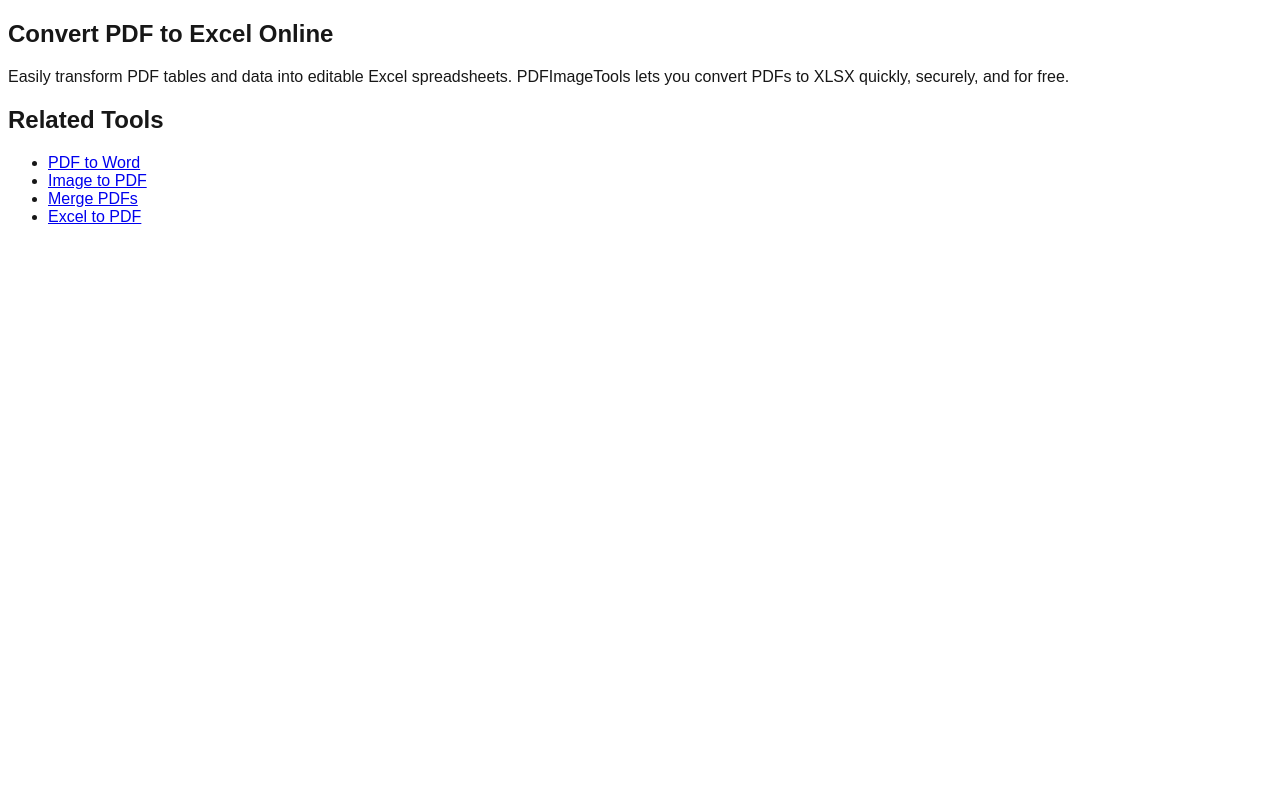
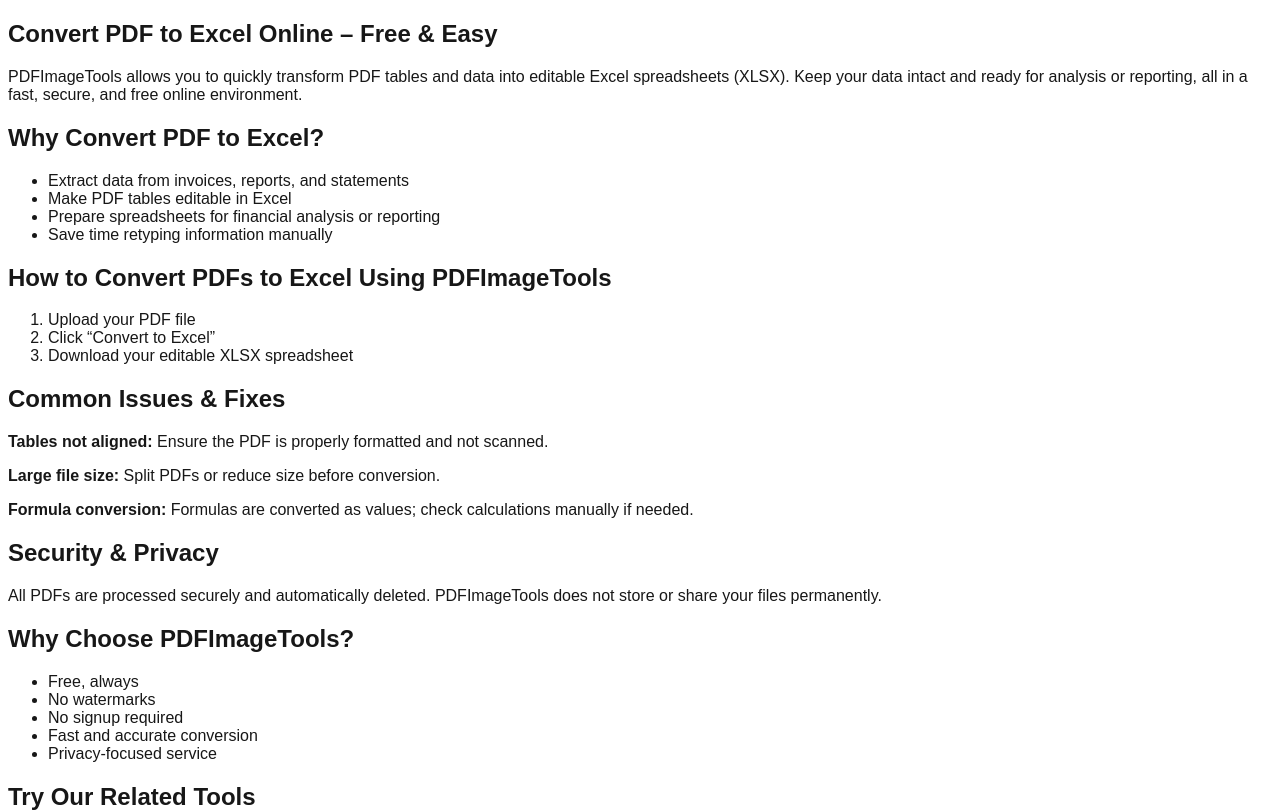
Before and after one commit to Leadmind-Developer/pdfimagetools-vercel, a Next.js app: page /blog/pdf-to-excel in a window 1280 px wide. Shown: the top 812 px of the page. Built offline with nearby package versions, Linux system fonts and the light colour scheme; no server answers.

Commit message:
Update page.tsx

```diff
--- a/src/app/blog/pdf-to-excel/page.tsx
+++ b/src/app/blog/pdf-to-excel/page.tsx
@@ -1,53 +1,43 @@
+// src/app/blog/pdf-to-excel/page.tsx
 import React from "react";
 import Link from "next/link";
 
 export const metadata = {
   title: "Convert PDF to Excel Online for Free | PDFImageTools",
   description:
-    "Convert PDF files into editable Excel spreadsheets online for free using PDFImageTools."
+    "Learn how to convert PDF tables and data into editable Excel spreadsheets online for free. Step-by-step guide, use cases, FAQs, and tips.",
+  robots: "index, follow",
+  openGraph: {
+    title: "Convert PDF to Excel Online – Free & Fast",
+    description:
+      "Easily convert PDF tables into Excel spreadsheets using PDFImageTools. No signup, no watermark, fully free.",
+    url: "https://pdfimagetools.app/blog/pdf-to-excel",
+    siteName: "PDFImageTools",
+    type: "article"
+  }
 };
 
-export default function PdfToExcelBlog() {
-
-const faq = [
-  {
-    "@type": "Question",
-    "name": "Is PDF to Excel free?",
-    "acceptedAnswer": {
-      "@type": "Answer",
-      "text": "Yes, PDF to Excel conversion is completely free with no limits or watermarks."
-    }
-  },
-  {
-    "@type": "Question",
-    "name": "Will tables stay accurate?",
-    "acceptedAnswer": {
-      "@type": "Answer",
-      "text": "Most tables and data structures are preserved during conversion."
-    }
-  },
-  {
-    "@type": "Question",
-    "name": "Are my files safe?",
-    "acceptedAnswer": {
-      "@type": "Answer",
-      "text": "Files are processed securely and deleted automatically."
-    }
-  }
-];
-
+export default function PdfToExcelBlogPage() {
   return (
     <article className="max-w-4xl mx-auto px-4 py-12 leading-relaxed">
 
+      {/* ================= JSON-LD SCHEMA ================= */}
       <script
         type="application/ld+json"
         dangerouslySetInnerHTML={{
           __html: JSON.stringify({
             "@context": "https://schema.org",
             "@type": "Article",
-      "headline": "How to Convert PDF to Excel Online for Free",
+            "headline": "Convert PDF to Excel Online",
+            "description": "Step-by-step guide to convert PDF tables and data into editable Excel spreadsheets online using PDFImageTools.",
             "author": { "@type": "Organization", "name": "PDFImageTools" },
+            "publisher": {
+              "@type": "Organization",
+              "name": "PDFImageTools",
+              "logo": { "@type": "ImageObject", "url": "https://pdfimagetools.app/logo.png" }
+            },
             "mainEntityOfPage": {
+              "@type": "WebPage",
               "@id": "https://pdfimagetools.app/blog/pdf-to-excel"
             }
           })
@@ -60,7 +50,32 @@ return (
           __html: JSON.stringify({
             "@context": "https://schema.org",
             "@type": "FAQPage",
-      "mainEntity": faq
+            "mainEntity": [
+              {
+                "@type": "Question",
+                "name": "Is PDF to Excel free?",
+                "acceptedAnswer": {
+                  "@type": "Answer",
+                  "text": "Yes, PDF to Excel conversion is completely free with no limits or watermarks."
+                }
+              },
+              {
+                "@type": "Question",
+                "name": "Will tables and data remain accurate?",
+                "acceptedAnswer": {
+                  "@type": "Answer",
+                  "text": "Most tables and data structures are preserved during conversion."
+                }
+              },
+              {
+                "@type": "Question",
+                "name": "Are my files secure?",
+                "acceptedAnswer": {
+                  "@type": "Answer",
+                  "text": "Files are processed securely and deleted automatically after conversion."
+                }
+              }
+            ]
           })
         }}
       />
@@ -80,23 +95,60 @@ return (
         }}
       />
 
-<h1 className="text-3xl font-bold mb-6">
-  Convert PDF to Excel Online
-</h1>
+      {/* ================= BLOG CONTENT ================= */}
+      <h1 className="text-3xl font-bold mb-6">Convert PDF to Excel Online – Free & Easy</h1>
 
       <p>
-Easily transform PDF tables and data into editable Excel spreadsheets.
-PDFImageTools lets you convert PDFs to XLSX quickly, securely, and for free.
+        PDFImageTools allows you to quickly transform PDF tables and data into editable Excel spreadsheets (XLSX). Keep your data intact and ready for analysis or reporting, all in a fast, secure, and free online environment.
       </p>
 
-<h2>Related Tools</h2>
+      <h2>Why Convert PDF to Excel?</h2>
+      <ul>
+        <li>Extract data from invoices, reports, and statements</li>
+        <li>Make PDF tables editable in Excel</li>
+        <li>Prepare spreadsheets for financial analysis or reporting</li>
+        <li>Save time retyping information manually</li>
+      </ul>
+
+      <h2>How to Convert PDFs to Excel Using PDFImageTools</h2>
+      <ol>
+        <li>Upload your PDF file</li>
+        <li>Click “Convert to Excel”</li>
+        <li>Download your editable XLSX spreadsheet</li>
+      </ol>
+
+      <h2>Common Issues & Fixes</h2>
+      <p><strong>Tables not aligned:</strong> Ensure the PDF is properly formatted and not scanned.</p>
+      <p><strong>Large file size:</strong> Split PDFs or reduce size before conversion.</p>
+      <p><strong>Formula conversion:</strong> Formulas are converted as values; check calculations manually if needed.</p>
+
+      <h2>Security & Privacy</h2>
+      <p>
+        All PDFs are processed securely and automatically deleted. PDFImageTools does not store or share your files permanently.
+      </p>
+
+      <h2>Why Choose PDFImageTools?</h2>
+      <ul>
+        <li>Free, always</li>
+        <li>No watermarks</li>
+        <li>No signup required</li>
+        <li>Fast and accurate conversion</li>
+        <li>Privacy-focused service</li>
+      </ul>
+
+      <h2>Try Our Related Tools</h2>
       <ul className="space-y-1">
         <li><Link href="/pdf-to-word">PDF to Word</Link></li>
-  <li><Link href="/image-to-pdf">Image to PDF</Link></li>
+        <li><Link href="/excel-to-pdf">Excel to PDF</Link></li>
         <li><Link href="/combine-pdfs">Merge PDFs</Link></li>
-  <li><Link href="/excel-to-pdf">Excel to PDF</Link></li>
+        <li><Link href="/pdf-to-ppt">PDF to PPT</Link></li>
+        <li><Link href="/pdf-to-image">PDF to Image</Link></li>
       </ul>
 
+      <h2>Final Thoughts</h2>
+      <p>
+        Converting PDFs to Excel saves hours of manual data entry and makes your data actionable instantly. PDFImageTools offers a free, fast, and secure way to convert PDFs into editable Excel files. Try it today!
+      </p>
     </article>
   );
 }
```
Lines whose indentation alone changed are shown as unchanged.
